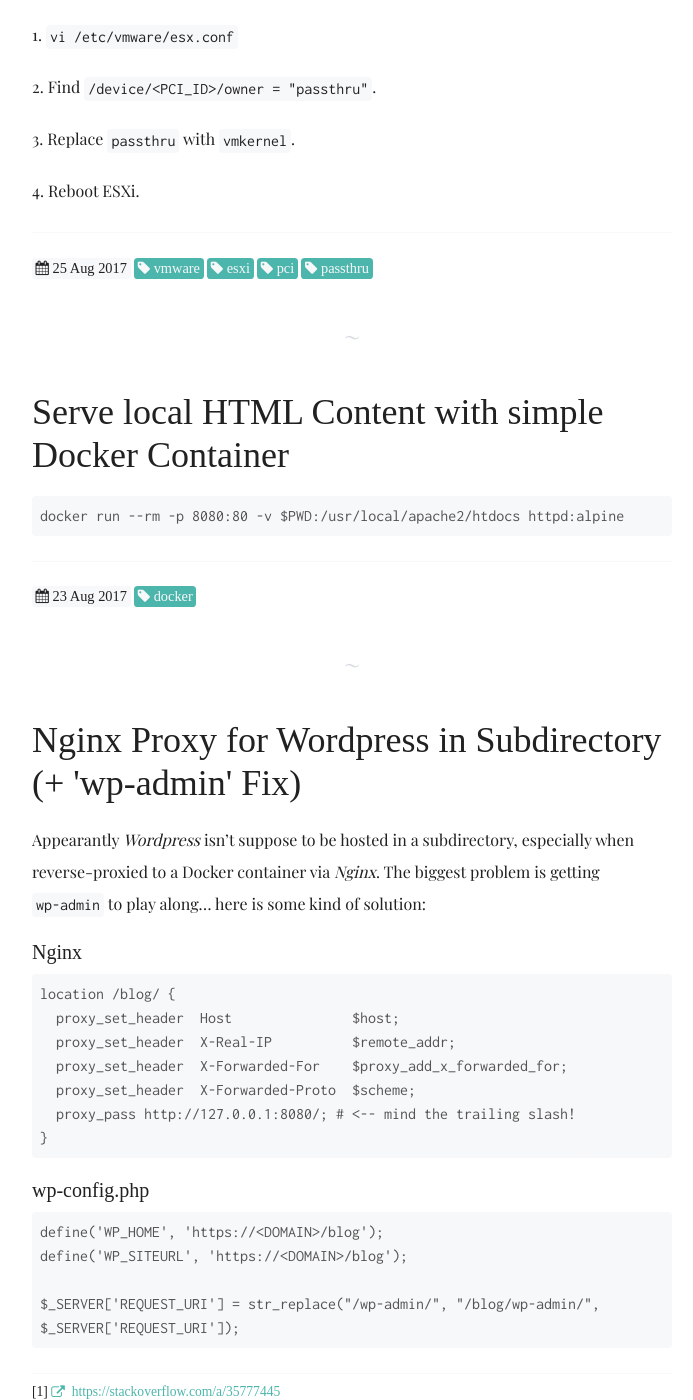
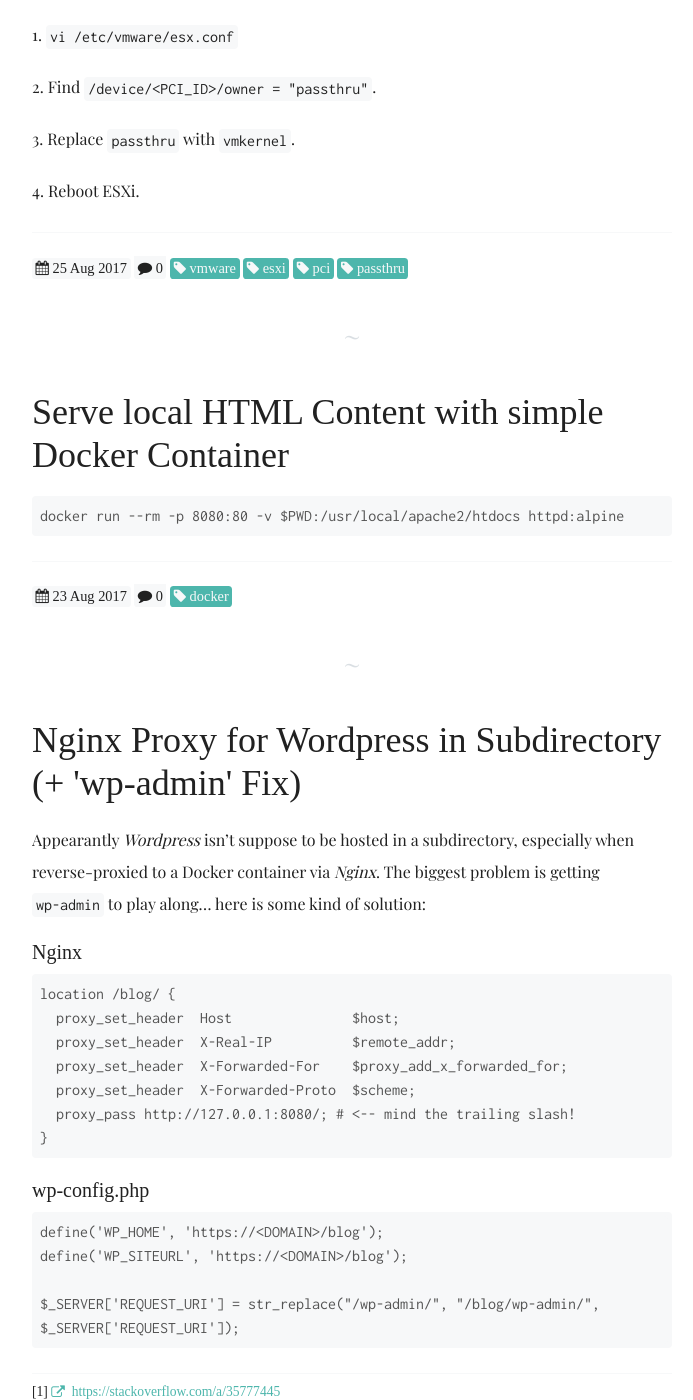
Before and after one commit to gh0st/docs.j7k6.org, a Jekyll site: the page built from index.html, in a window 1280 px wide and 1400 px high, scrolled down 319 px. Shown: the whole window, without its empty margins (288-981 px from the left). Built offline with Jekyll 4.4.1, drawn with Linux system fonts in a browser that asks for light colours; nearby versions of some CDN libraries; some web fonts are replaced; the list of posts is cut into pages by our own code; comment, search, counter and statistics services are not loaded.

Commit message:
disqus count

```diff
--- a/_layouts/default.html
+++ b/_layouts/default.html
@@ -51,5 +51,7 @@
         <li><i class="fa fa-tags"></i><a href="/tags/">Tags</a></li>
       </ul>
     </footer>
+
+    <script id="dsq-count-scr" src="//j7k6.disqus.com/count.js" async></script>
   </body>
 </html>
--- a/_layouts/post.html
+++ b/_layouts/post.html
@@ -9,7 +9,7 @@
     {{ content }}
     <ul class="meta">
       <li><code class="date"><i class="fa fa-calendar"></i>{{ post.date | date_to_string }}</code></li>
-      <li><a href="#disqus_thread" class="disqus_count"><code><i class="fa fa-comment"></i><span class="disqus-comment-count" data-disqus-identifier="{{ post.url }}">0</span></code></a></li>
+      <li><a href="{{ post.url }}#disqus_thread" class="disqus_count"><code><i class="fa fa-comment"></i><span class="disqus-comment-count" data-disqus-identifier="{{ post.url }}">0</span></code></a></li>
       {% for tag in post.tags %}
       <li><a href="/tags/#{{ tag }}"><code><i class="fa fa-tag"></i>{{ tag }}</code></a></li>
       {% endfor %}
@@ -29,5 +29,4 @@
     (d.head || d.body).appendChild(s);
   })();
   </script>
-  <script id="dsq-count-scr" src="//j7k6.disqus.com/count.js" async></script>
 </article>
--- a/assets/js/main.js
+++ b/assets/js/main.js
@@ -1,6 +1,5 @@
 $(document).ready(function() {
   $('.disqus_count').click(function(e) {
-    e.preventDefault();
     $('#disqus_thread').toggle();
   });
 
--- a/index.html
+++ b/index.html
@@ -11,6 +11,7 @@
         {{ post.content }}
         <ul class="meta">
           <li><code class="date"><i class="fa fa-calendar"></i>{{ post.date | date_to_string }}</code></li>
+          <li><a href="{{ post.url }}#disqus_thread" class="disqus_count"><code><i class="fa fa-comment"></i><span class="disqus-comment-count" data-disqus-identifier="{{ post.url }}">0</span></code></a></li>
           {% for tag in post.tags %}
           <li><a href="/tags/#{{ tag }}"><code><i class="fa fa-tag"></i>{{ tag }}</code></a></li>
           {% endfor %}
```
